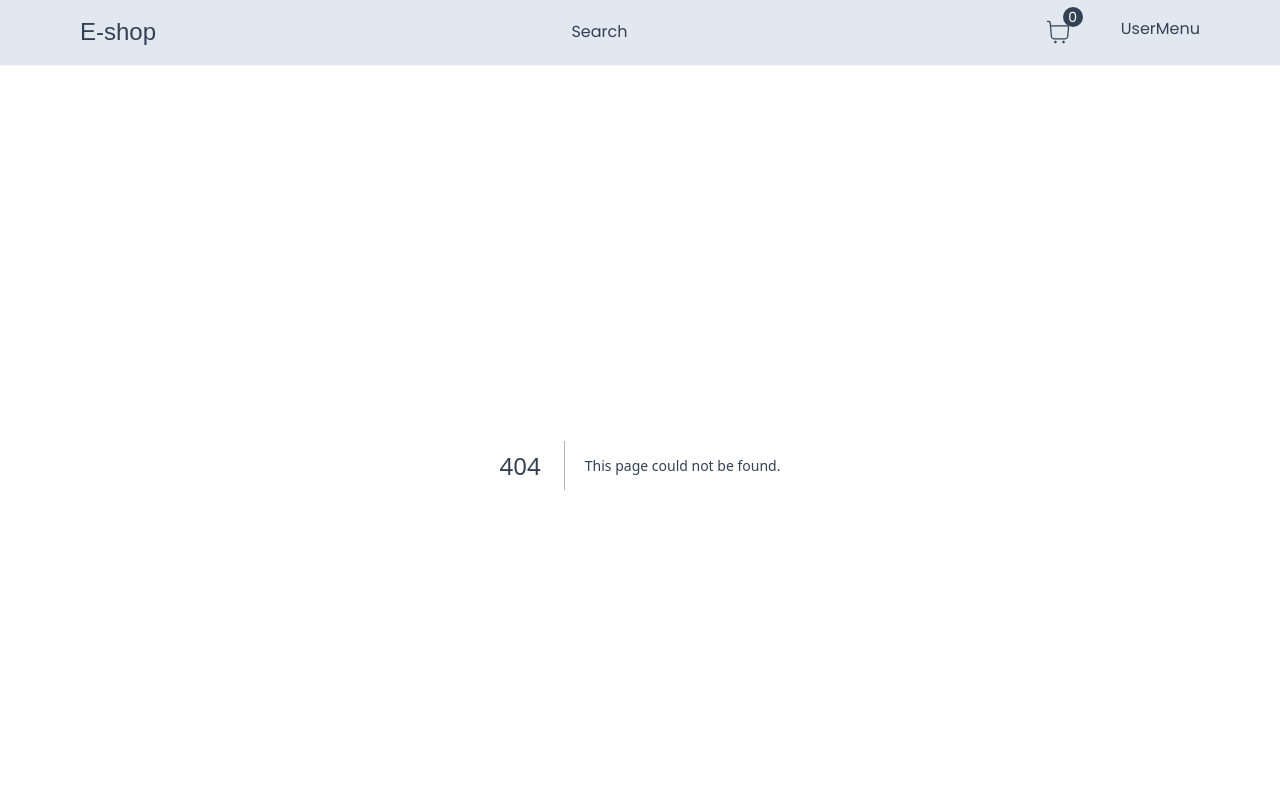
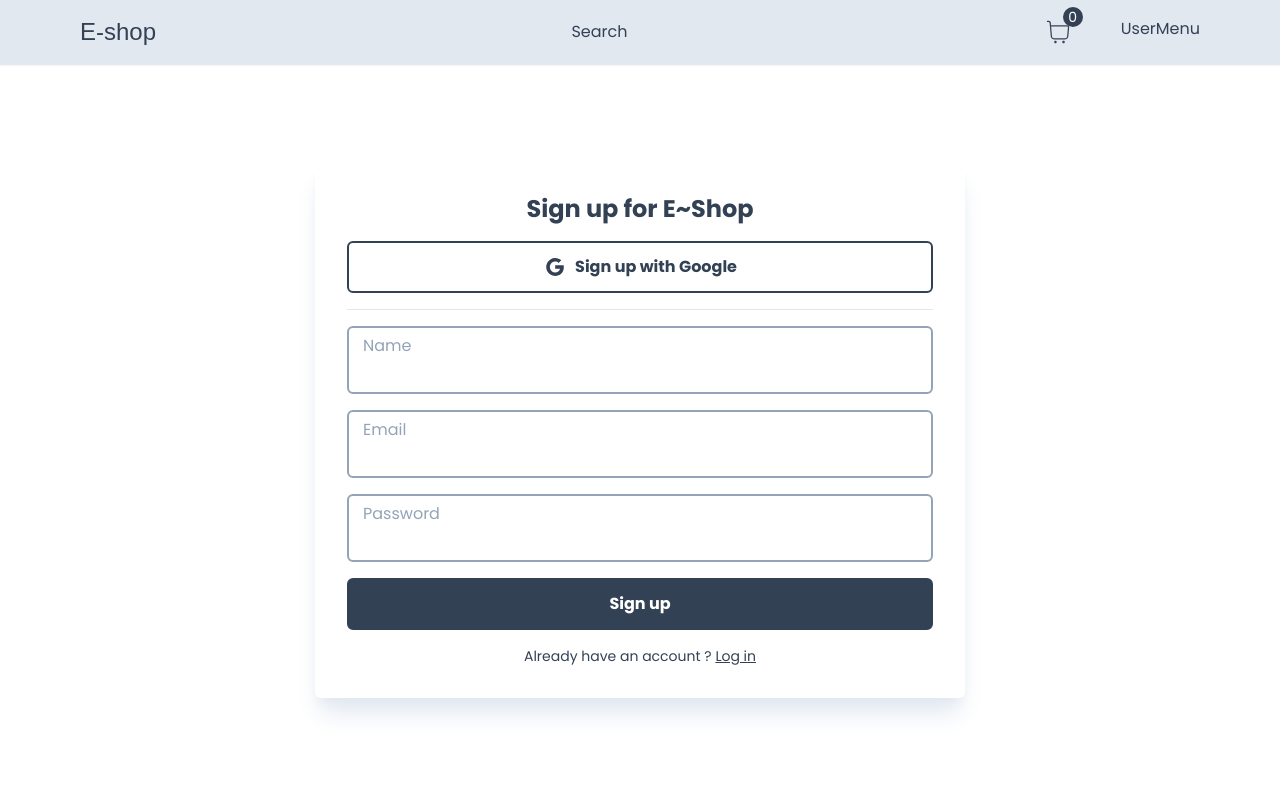
Before and after one commit to Devgynflo/e-shop, a Next.js app: page /register in a window 1280 px wide. Before the commit this address had no page. Shown: the top 800 px of the page. Built offline with nearby package versions, Linux system fonts and the light colour scheme; a web font is replaced by a local one.

Commit message:
Feat: Design register form

```diff
--- /dev/null
+++ b/app/(auth)/_components/form-wrap.tsx
@@ -0,0 +1,15 @@
+import { NextPage } from "next";
+
+interface FormWrapProps {
+  children: React.ReactNode;
+}
+
+export const FormWrap: NextPage<FormWrapProps> = ({ children }) => {
+  return (
+    <div className="flex h-full min-h-fit items-center justify-center pb-12 pt-24">
+      <div className="flex w-full max-w-[650px] flex-col items-center gap-y-4 rounded-md p-4 shadow-xl shadow-slate-200 md:p-8">
+        {children}
+      </div>
+    </div>
+  );
+};
--- /dev/null
+++ b/app/(auth)/_components/register-form.tsx
@@ -0,0 +1,82 @@
+"use client";
+
+import { Heading } from "@/app/components/heading";
+import { Inputs } from "@/app/components/inputs";
+import { Button } from "@/app/components/products/details/_components/button";
+import { NextPage } from "next";
+import Link from "next/link";
+import { useState } from "react";
+import { FieldValues, SubmitHandler, useForm } from "react-hook-form";
+import { AiOutlineGoogle } from "react-icons/ai";
+
+interface RegisterFormProps {}
+
+export const RegisterForm: NextPage<RegisterFormProps> = ({}) => {
+  const [isLoading, setIsLoading] = useState(false);
+  const {
+    register,
+    handleSubmit,
+    formState: { errors },
+  } = useForm<FieldValues>({
+    defaultValues: {
+      email: "",
+      name: "",
+      password: "",
+    },
+  });
+
+  const onSubmit: SubmitHandler<FieldValues> = (data) => {
+    setIsLoading(true);
+    console.log("🚀 ~ data:", data);
+  };
+
+  return (
+    <>
+      <Heading title="Sign up for E~Shop" />
+      <Button
+        outline
+        label="Sign up with Google"
+        icon={AiOutlineGoogle}
+        onclick={() => {}}
+      />
+      <hr className="h-px w-full bg-slate-300" />
+      <Inputs
+        id="name"
+        label="Name"
+        disabled={isLoading}
+        register={register}
+        errors={errors}
+        required
+        type={"text"}
+      />
+      <Inputs
+        id="email"
+        label="Email"
+        disabled={isLoading}
+        register={register}
+        errors={errors}
+        required
+        type={"text"}
+      />
+      <Inputs
+        id="password"
+        label="Password"
+        disabled={isLoading}
+        register={register}
+        errors={errors}
+        required
+        type={"password"}
+      />
+      <Button
+        label={isLoading ? "Loading..." : "Sign up"}
+        onclick={handleSubmit(onSubmit)}
+      />
+      <p className="text-sm">
+        Already have an account ?{" "}
+        <Link className="underline" href={"/login"}>
+          Log in
+        </Link>
+      </p>
+    </>
+  );
+};
--- /dev/null
+++ b/app/(auth)/register/page.tsx
@@ -0,0 +1,18 @@
+import { Container } from "@/app/components/container";
+import { NextPage } from "next";
+import { FormWrap } from "../_components/form-wrap";
+import { RegisterForm } from "../_components/register-form";
+
+interface RegisterPageProps {}
+
+const RegisterPage: NextPage<RegisterPageProps> = ({}) => {
+  return (
+    <Container>
+      <FormWrap>
+        <RegisterForm />
+      </FormWrap>
+    </Container>
+  );
+};
+
+export default RegisterPage;
--- a/app/components/heading.tsx
+++ b/app/components/heading.tsx
@@ -3,12 +3,17 @@
 
 interface HeadingProps {
   title: string;
+  className?: string;
   center?: boolean;
 }
 
-export const Heading: NextPage<HeadingProps> = ({ title, center }) => {
+export const Heading: NextPage<HeadingProps> = ({
+  title,
+  center,
+  className,
+}) => {
   return (
-    <div className={cn(center && "text-center")}>
+    <div className={cn(center && "text-center", className)}>
       <h1 className="text-2xl font-bold">{title}</h1>
     </div>
   );
--- /dev/null
+++ b/app/components/inputs.tsx
@@ -0,0 +1,50 @@
+"use client";
+
+import { cn } from "@/lib/utils";
+import { NextPage } from "next";
+import { FieldErrors, FieldValues, UseFormRegister } from "react-hook-form";
+
+interface InputsProps {
+  label: string;
+  id: string;
+  type: string;
+  disabled?: boolean;
+  required?: boolean;
+  register: UseFormRegister<FieldValues>;
+  errors: FieldErrors;
+}
+
+export const Inputs: NextPage<InputsProps> = ({
+  id,
+  label,
+  errors,
+  register,
+  required,
+  type,
+  disabled,
+}) => {
+  return (
+    <div className="relative  w-full">
+      <input
+        type={type}
+        autoComplete="off"
+        id={id}
+        disabled={disabled}
+        {...register(id, { required })}
+        className={cn(
+          "peer  w-full rounded-md border-2 border-slate-400 bg-white p-4 pt-6 font-light outline-none transition focus:border-slate-400 disabled:cursor-not-allowed disabled:opacity-70",
+          errors[id] && "border-rose-400 focus:border-rose-400",
+        )}
+      />
+      <label
+        htmlFor={id}
+        className={cn(
+          "text-md peer-placeholder-shown::scale-100 absolute left-4 top-5 z-10 origin-[0] -translate-y-3 transform cursor-text text-slate-400 duration-150 peer-placeholder-shown:translate-y-0 peer-focus:-translate-y-4 peer-focus:scale-75",
+          errors[id] && "text-rose-500 ",
+        )}
+      >
+        {label}
+      </label>
+    </div>
+  );
+};
--- a/package.json
+++ b/package.json
@@ -19,6 +19,7 @@
     "next": "14.1.4",
     "react": "^18",
     "react-dom": "^18",
+    "react-hook-form": "^7.51.2",
     "react-hot-toast": "^2.4.1",
     "react-icons": "^5.0.1",
     "sharp": "^0.33.3",
```
Also changed, not shown: 1 other file (tests, documents, lock files or other folders).
